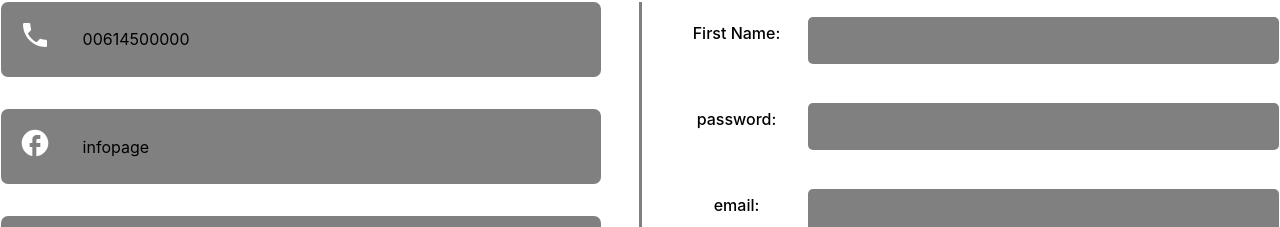
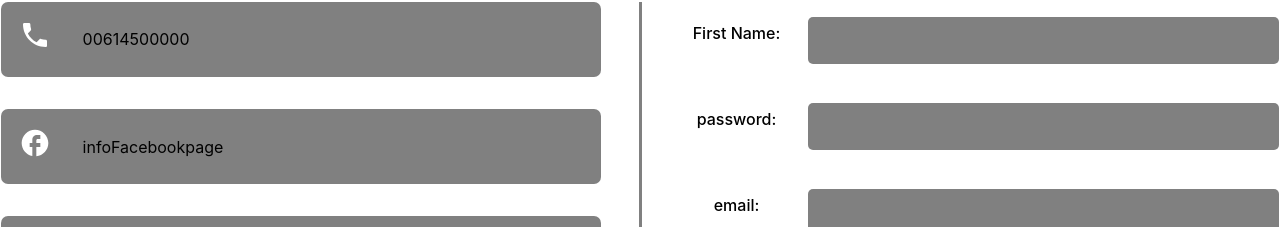
Before and after one commit to ShivaSheikholeslami/ContactForm, a React (Create React App) app: page / in a window 1280 px wide. Shown: the part 133-360 px from the top of the page. Built offline with nearby package versions, Linux system fonts and the light colour scheme.

Commit message:
some text edited

```diff
--- a/src/component/ContactSection.js
+++ b/src/component/ContactSection.js
@@ -10,14 +10,14 @@ export default function ContactSection() {
   return (
 
     <div className='container'>
-           <SectionTitle subheading="hi guys"/>
+        <SectionTitle subheading="hi this form created by Shiva"/>
 
 
         <div className='wrapper'>
             <div className='left'>
 
               <ContactInformationItem icon={<MdLocalPhone></MdLocalPhone>} text="00614500000"/>
-              <ContactInformationItem icon={<MdFacebook></MdFacebook>} text="infopage"/>
+              <ContactInformationItem icon={<MdFacebook></MdFacebook>} text="infoFacebookpage"/>
               <ContactInformationItem icon={<MdEmail></MdEmail>} text="info@gmail.com"/>
               <ContactInformationItem text='Sydney,Australia'/>
 
```
